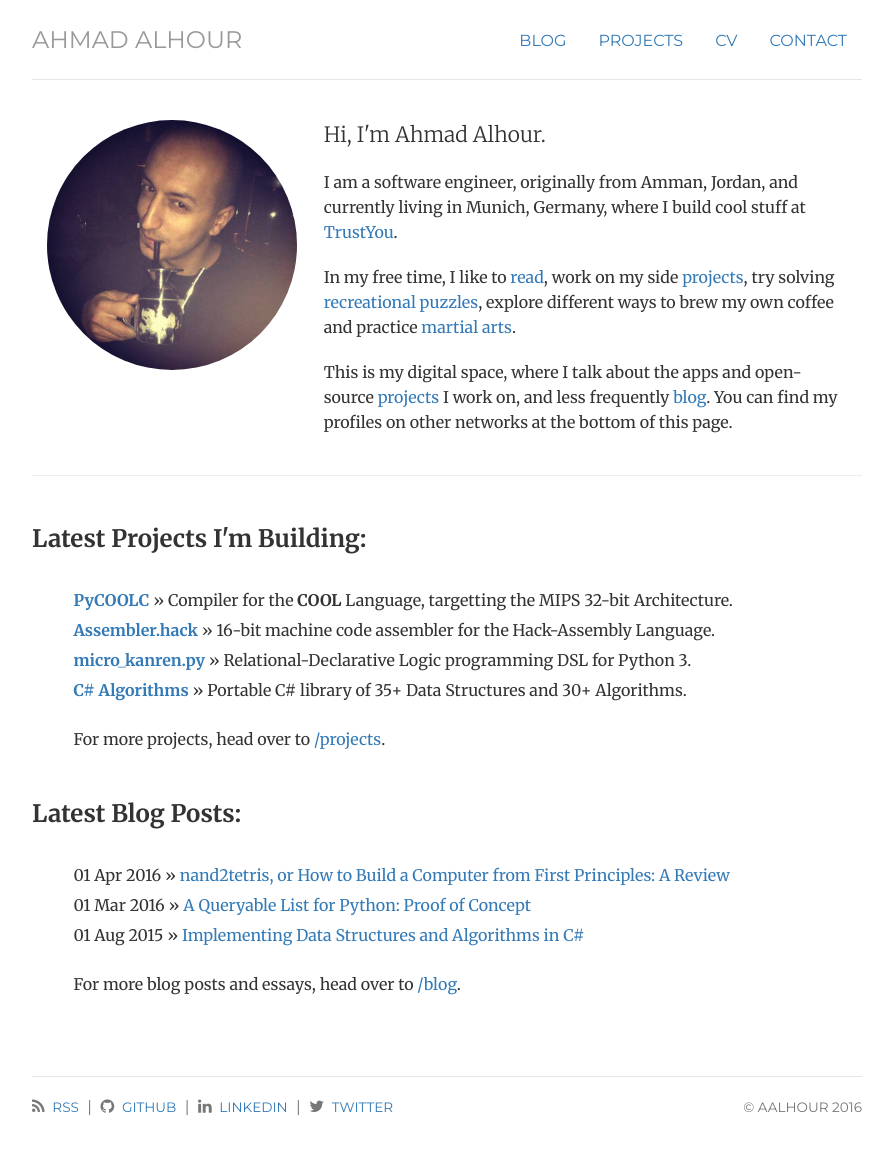
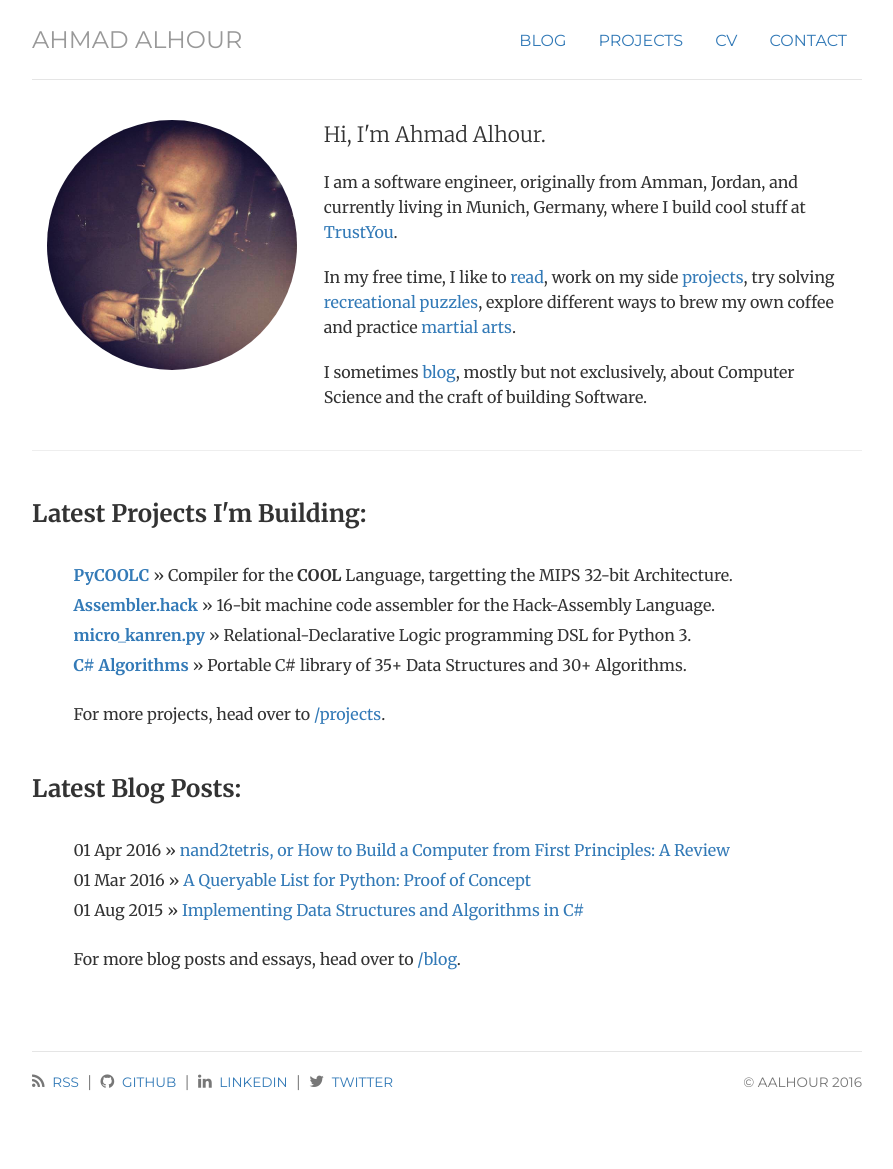
Before and after one commit to aalhour/aalhour.github.io, a Jekyll site: the page built from index.html, in a window 1280 px wide. Shown: the whole page, without its empty margins (193-1086 px from the left). Built offline with Jekyll 4.4.1, drawn with Linux system fonts in a browser that asks for light colours; after the commit the page ends 1144 px from its top, so only the background shows below that.

Commit message:
Changes to home page and favicon

```diff
--- a/index.html
+++ b/index.html
@@ -23,7 +23,7 @@ description: Ahmad Alhour is a Software Engineer at TrustYou.
 
 	    <p>In my free time, I like to <a href="https://www.goodreads.com/aalhour" target="_blank" title="GoodRead Account">read</a>, work on my side <a href="/projects">projects</a>, try solving <a target="_blank" href="https://projecteuler.net/profile/aalhour.png"><span itemprop="title">recreational puzzles</span></a>, explore different ways to brew my own coffee and practice <a href="https://www.facebook.com/SayocKaliMunich/" target="_blank" title="Sayoc Kali Munchen">martial arts</a>.</p>
 
-			<p>This is my digital space, where I talk about the apps and open-source <a href="/projects">projects</a> I work on, and less frequently <a href="/blog">blog</a>. You can find my profiles on other networks at the bottom of this page.</p>
+		<p>I sometimes <a href="/blog">blog</a>, mostly but not exclusively, about Computer Science and the craft of building Software.</p>
 	</div>
 </div>
 
--- a/projects/index.html
+++ b/projects/index.html
@@ -24,7 +24,7 @@ description: Projects of Ahmad Alhour, a Software Engineer at TrustYou.
 
 	<hr /><br />
 
-	<h3>Contributions to Other Projects:</h3>
+	<h3>Open-Source Contributions:</h3>
 	<br />
 
 	{% for project in site.data.projects %}
```
Also changed, not shown: img/aalhour_amman.jpg (added), img/ico/favicon.jpg, img/ico/favicon_old.jpg (added).
